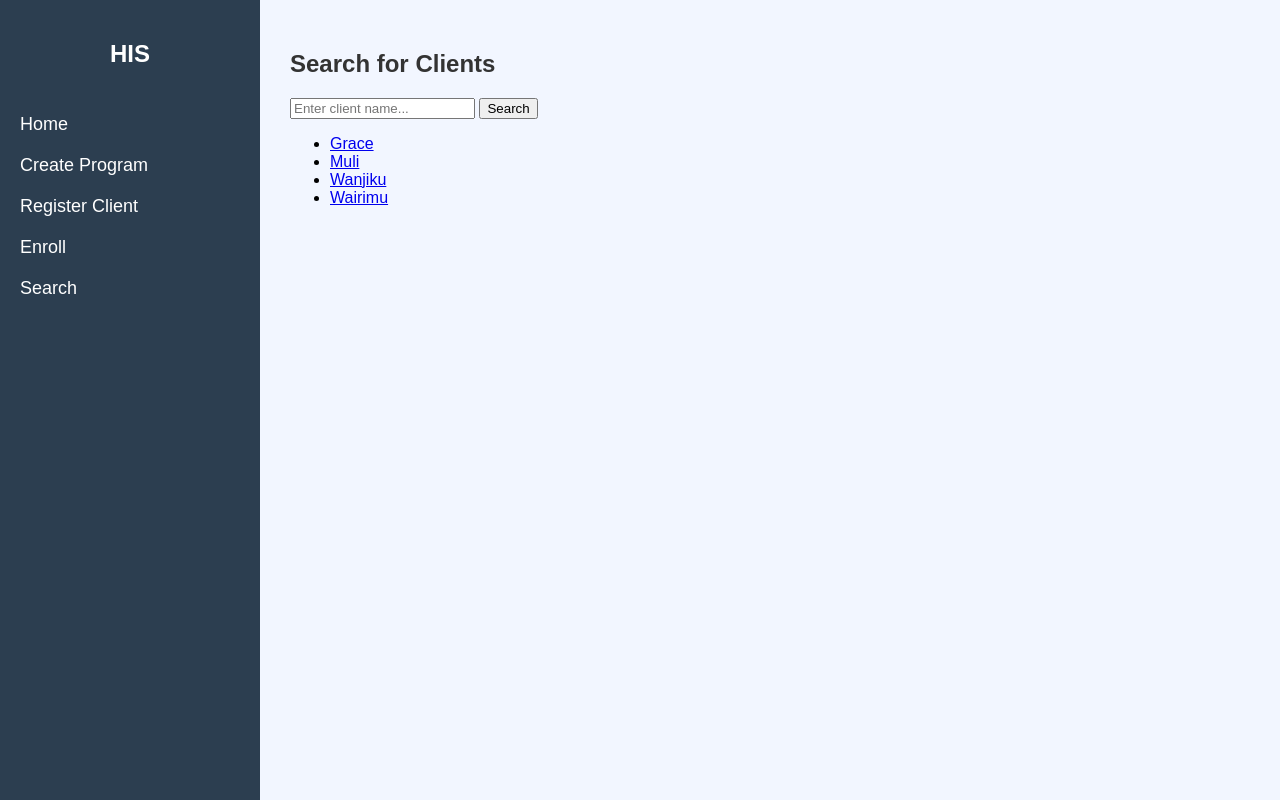
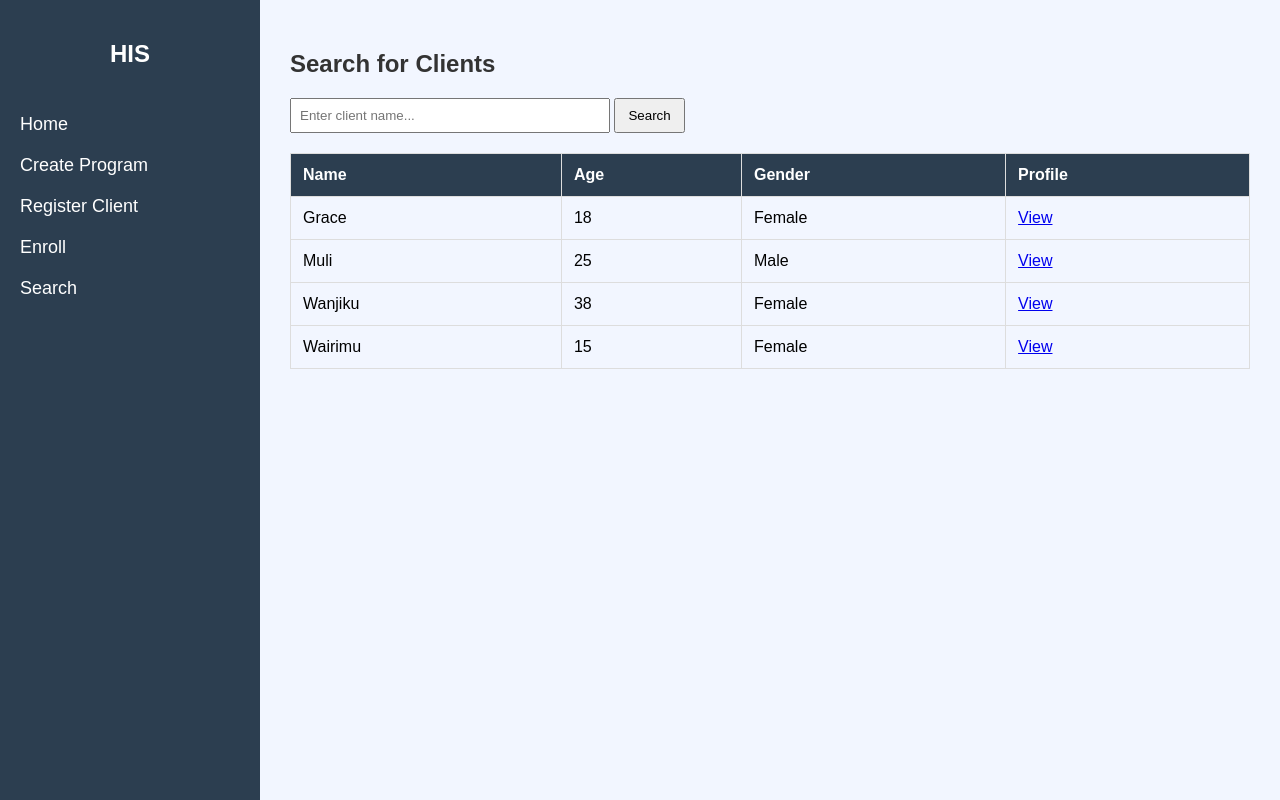
Before and after one commit to GraceMuli/HealthInformationSystem, a Flask app: page /search-client in a window 1280 px wide. Run offline with Flask 3, Linux system fonts and the light colour scheme.

Commit message:
Add files via upload

```diff
--- a/templates/search_client.html
+++ b/templates/search_client.html
@@ -1,19 +1,33 @@
 {% extends "base.html" %}
 {% block title %}Search Clients{% endblock %}
 {% block content %}
-    <h2>Search for Clients</h2>
-    <form method="GET">
-        <input type="text" name="q" placeholder="Enter client name..." value="{{ query }}">
-        <button type="submit">Search</button>
-    </form>
 
-    {% if clients %}
-        <ul>
+<h2>Search for Clients</h2>
+
+<form method="POST" class="search-form">
+    <input type="text" name="q" placeholder="Enter client name..." required>
+    <button type="submit">Search</button>
+</form>
+
+<table class="clients-table">
+    <thead>
+        <tr>
+            <th>Name</th>
+            <th>Age</th>
+            <th>Gender</th>
+            <th>Profile</th>
+        </tr>
+    </thead>
+    <tbody>
         {% for client in clients %}
-            <li><a href="{{ url_for('main.client_profile', client_id=client.id) }}">{{ client.name }}</a></li>
+        <tr>
+            <td>{{ client.name }}</td>
+            <td>{{ client.age }}</td>
+            <td>{{ client.gender }}</td>
+            <td><a href="{{ url_for('main.client_profile', client_id=client.id) }}">View</a></td>
+        </tr>
         {% endfor %}
-        </ul>
-    {% elif query %}
-        <p>No clients found for "{{ query }}".</p>
-    {% endif %}
+    </tbody>
+</table>
+
 {% endblock %}
```
